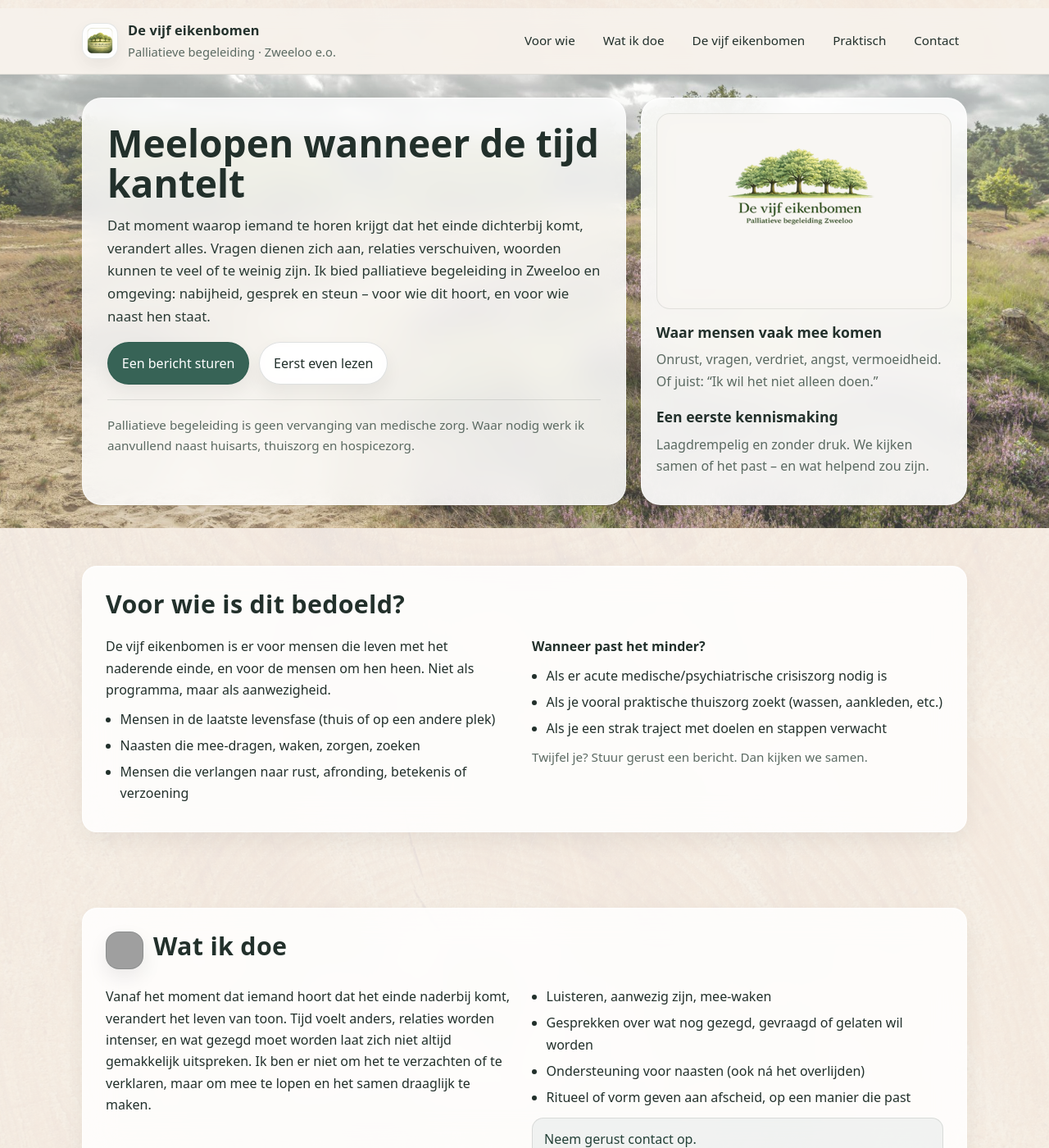
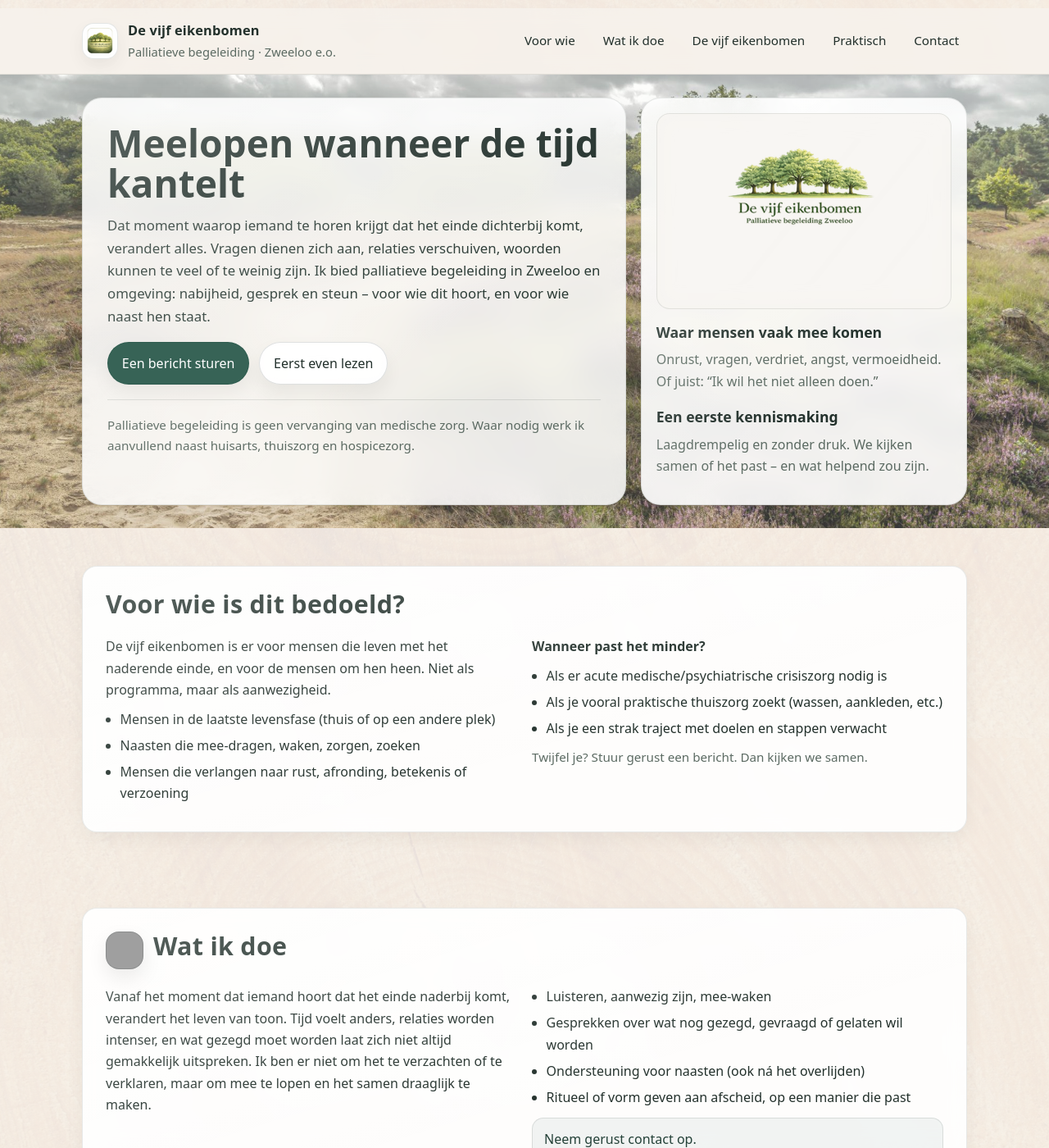
Before and after one commit to itffilosofieinfo/devijfeikenbomen.nl, a Jekyll site: the page built from index.md, in a window 1280 px wide and 1400 px high. Shown: the whole window at 82% size. Built offline with Jekyll 4.4.1, drawn with Linux system fonts in a browser that asks for light colours; grey boxes are pictures that could not be loaded.

Commit message:
Update style.css

```diff
--- a/assets/css/style.css
+++ b/assets/css/style.css
@@ -185,23 +185,17 @@ html{
    Cards + Typografie
    ========================= */
 .card{
-  position: relative;
-
-  background: rgba(255,255,255,.84);   /* licht transparant maar leesbaar */
-  border: 1px solid rgba(255,255,255,.55);
+  background: rgba(255,255,255,.90);   /* rustiger */
+  border: 1px solid rgba(34,48,43,.10);
   border-radius: var(--radius);
 
-  box-shadow:
-    0 10px 28px rgba(0,0,0,.06),
-    inset 0 1px 0 rgba(255,255,255,.5);
+  box-shadow: 0 8px 22px rgba(0,0,0,.05);
 
-  -webkit-backdrop-filter: blur(18px);
-  backdrop-filter: blur(18px);
-
-  overflow: hidden; /* nodig voor subtiele glans */
+  -webkit-backdrop-filter: blur(10px);
+  backdrop-filter: blur(10px);
 }
 
-}
+
 .card::before{
   content:"";
   position:absolute;
@@ -421,21 +415,18 @@ html{
 }
 
 .eik{
-  position: relative;
-
-  border: 1px solid rgba(255,255,255,.55);
+  border: 1px solid rgba(34,48,43,.10);
   border-radius: 16px;
   padding: 14px 14px 12px 14px;
 
-  background: rgba(255,255,255,.88);
+  background: rgba(255,255,255,.92);
 
-  -webkit-backdrop-filter: blur(14px);
-  backdrop-filter: blur(14px);
+  box-shadow: 0 4px 12px rgba(0,0,0,.03);
 
-  box-shadow:
-    0 6px 16px rgba(0,0,0,.04),
-    inset 0 1px 0 rgba(255,255,255,.5);
+  -webkit-backdrop-filter: blur(8px);
+  backdrop-filter: blur(8px);
 }
+
 
 
 .eik strong{
```
